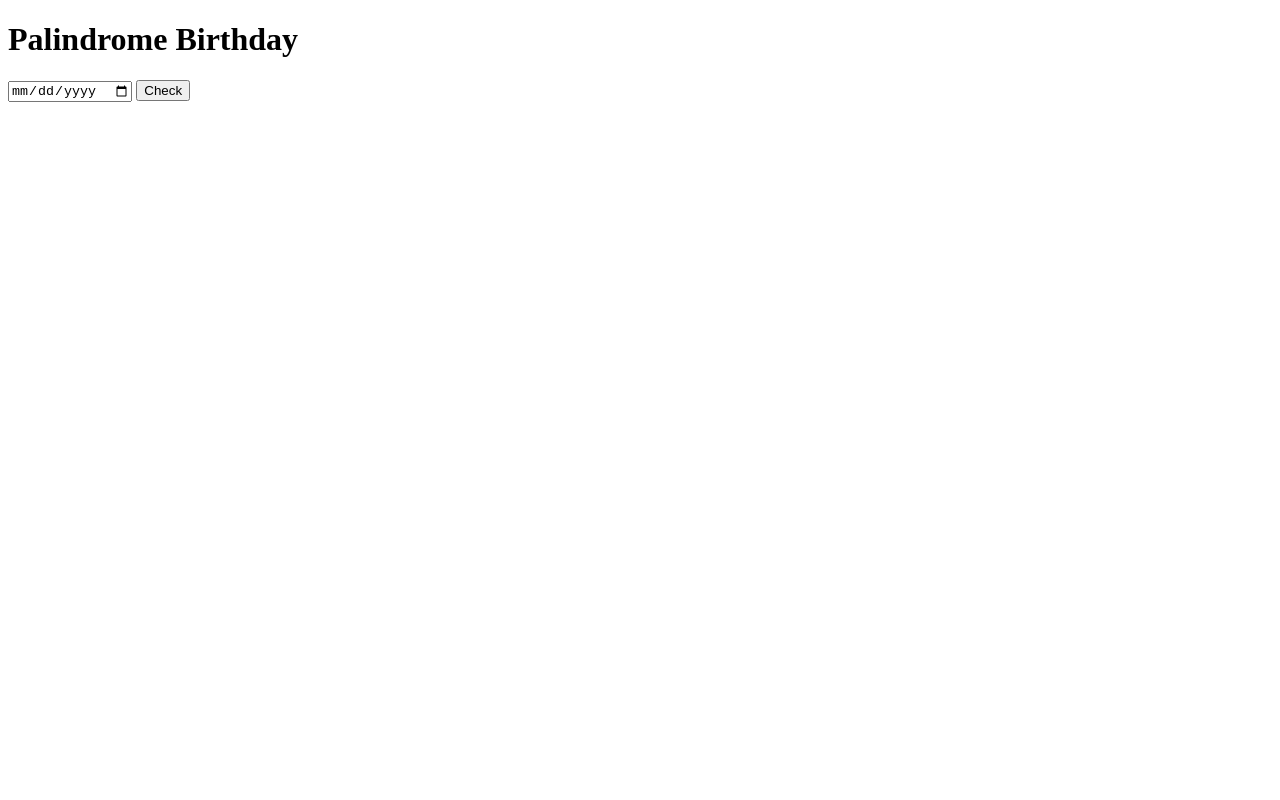
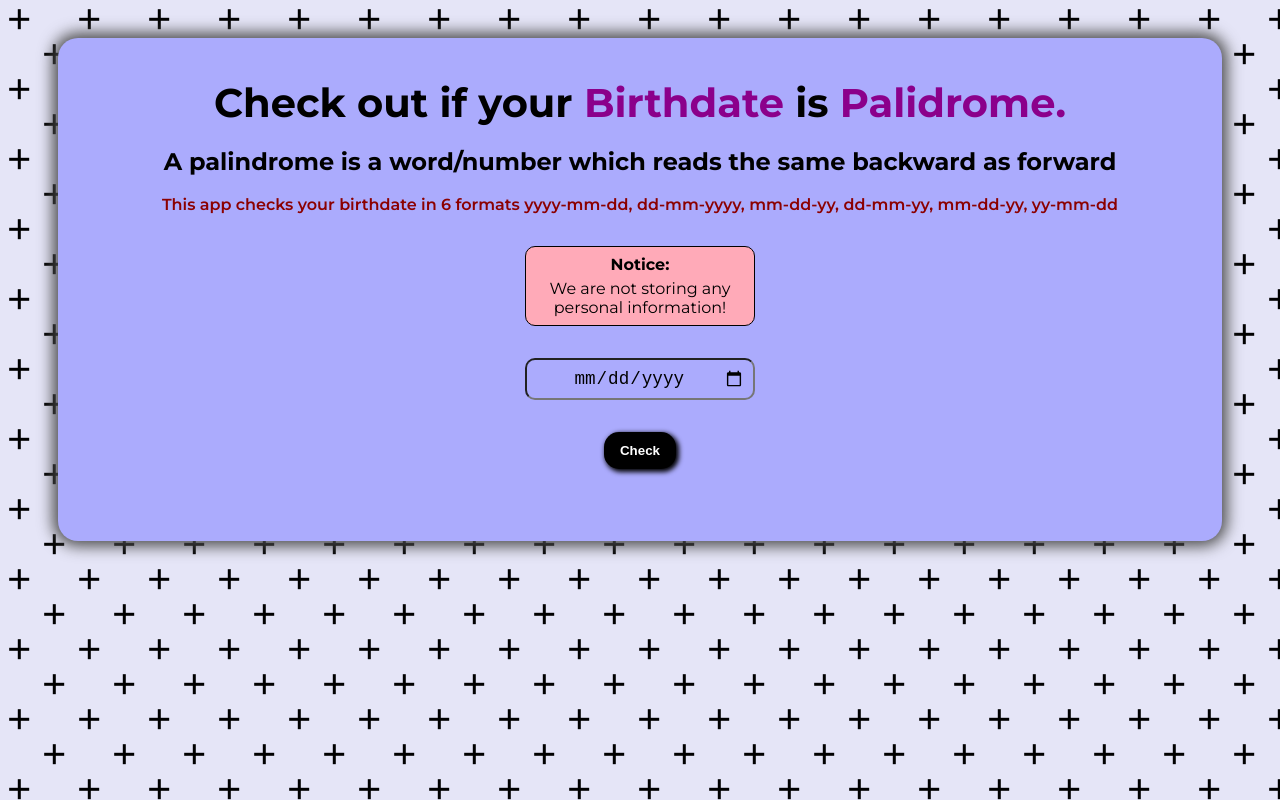
Before and after one commit to Tarandeep-s1ngh/Palindrome-Birthday, a plain HTML site: page index.html in a window 1280 px wide. Drawn offline with Linux system fonts and the light colour scheme.

Commit message:
feat: next palindrome date

```diff
--- a/app.js
+++ b/app.js
@@ -17,11 +17,11 @@ function clickHandler(e) {
         var isPalindrome = checkPalindromeForAllDateFormats(date);
 
         if(isPalindrome) {
-            output.innerText = 'Yay! Your Birthday is a Palindrome! 🥳';
+            output.innerText = `Wow! Your Birthday is a Palindrome! 🥳`;
         }
         else {
             var [count, nextDate] = getNextPalindromeDate(date);
-            output.innerText = 'Aww! Your birthdate is not palindrome. The nearest palindrome date is ${nextDate.day}-${nextDate.month}-${nextDate.year} You missed it by ${count} days. 🙁';
+            output.innerText = `Aww! Your birthday is not a palindrome. The nearest palindrome date is ${nextDate.day}-${nextDate.month}-${nextDate.year}. You missed it by ${count} days. 🙁`;
         }
     }
 }
@@ -161,3 +161,99 @@ function getNextPalindromeDate(date) {
 
     return [count, nextDate];
 }
+
+// function getPrevDate(date) {
+//     var day = date.day - 1;
+//     var month = date.month;
+//     var year = date.year;
+
+//     var monthswith31 = [1, 3, 5, 7, 8, 10, 12];
+//     var monthsWith30 = [4, 6, 9, 11];
+
+//     if(month === 3) {
+//         if(isLeapYear(year)) {
+//             if(day < 1) {
+//                 day = 29;
+//                 month--;
+//             }
+//         }
+//         else {
+//             if(day < 1) {
+//                 day  = 28;
+//                 month--;
+//             }
+//         }
+
+//     }
+//     else if(month === 2 || month === 4 || month === 6 || month === 8 || month === 9 || month === 11 ) {
+//         if(day < 1) {
+//             day = 31;
+//             month--;
+//         }
+//     }
+
+//     else if(month === 1) {
+//         if(day < 1) {
+//             day = 31;
+//             month = 12;
+//             year--;
+//         }
+//     }
+
+//     else {
+//         if(day < 1) {
+//             day = 30;
+//             month--;
+//         }
+//     }
+
+//     return {
+//         day: day,
+//         month: month,
+//         year: year
+//     };
+// }
+
+// function getPrevPalindromeDate(date) {
+//     var count = 0;
+//     var prevDate = getPrevDate(date);
+
+//     while(1) {
+//         count++;
+//         var isPalindrome = checkPalindromeForAllDateFormats(prevDate);
+//         if(isPalindrome) {
+//             break;
+//         }
+//         prevDate = getPrevDate(prevDate);
+//     }
+
+//     return [count, prevDate];
+// }
+
+// function checkNearest(nextDate, prevDate, date) {
+//     if( (nextDate - date) >= (date - prevDate) ) {
+//         return prevDate;
+//     }
+//     else
+//     return nextDate;
+// }
+
+// var nextDate = {
+//     day: 1,
+//     month: 8,
+//     year: 2021
+// };
+
+// var prevDate = {
+//     day: 8,
+//     month: 8,
+//     year: 2021
+// };
+
+// var date = {
+//     day: 9,
+//     month: 8,
+//     year: 2021
+// };
+
+// console.log(checkNearest(nextDate, prevDate, date));
--- a/index.html
+++ b/index.html
@@ -10,13 +10,23 @@
 </head>
 <body>
 
-    <h1>Palindrome Birthday</h1>
+        <main>
 
-    <input type="date" id="date-input" />
+            <h1>Check out if your <span class="clr-change">Birthdate</span> is <span class="clr-change">Palidrome.</span></h1>
+            <h2>A palindrome is a word/number which reads the same backward as forward</h2>
 
-    <button id="check-btn">Check</button>
+            <div style="color: darkred; font-weight: 600;">This app checks your birthdate in 6 formats yyyy-mm-dd, dd-mm-yyyy, mm-dd-yy, dd-mm-yy, mm-dd-yy, yy-mm-dd</div>
 
-    <div id="output"></div>
+            <div id="notice-div"> <div style="font-weight: bold; margin: 0; padding-bottom: 5px;">Notice:</div> We are not storing any personal information!</div>
+
+            <input type="date" id="date-input" required />
+
+            <button id="check-btn">Check</button>
+
+            <div id="output"></div>
+
+
+        </main>
 
     <script src="app.js"></script>
 </body>
--- a/style.css
+++ b/style.css
@@ -0,0 +1,85 @@
+@import url('https://fonts.googleapis.com/css2?family=Montserrat:wght@400;600;700&display=swap');
+
+*, *::after, *::before {
+    margin: 1.2rem;
+    padding: 0;
+    box-sizing: border-box;
+}
+
+:root {
+    text-align: center;
+}
+
+body {
+    font-family: 'Montserrat', sans-serif;
+    background-color: #e5e5f7;
+    background: radial-gradient(circle, transparent 20%, #e5e5f7 20%, #e5e5f7 80%, transparent 80%, transparent), radial-gradient(circle, transparent 20%, #e5e5f7 20%, #e5e5f7 80%, transparent 80%, transparent) 35px 35px, linear-gradient(#000000 2.8000000000000003px, transparent 2.8000000000000003px) 0 -1.4000000000000001px, linear-gradient(90deg, #000000 2.8000000000000003px, #e5e5f7 2.8000000000000003px) -1.4000000000000001px 0;
+    background-size: 70px 70px, 70px 70px, 35px 35px, 35px 35px;
+}
+
+main {
+    border: none;
+    padding: 0.5rem;
+    border-radius: 20px;
+    background-color: #ababfd;
+    box-shadow: 0px 0px 15px 5px rgb(75, 75, 75);
+}
+
+h1 {
+    margin: 2rem 0 1rem;
+    font-size: 40px;
+    font-weight: bold;
+}
+
+.clr-change {
+    margin: 0;
+    color: darkmagenta;
+}
+
+#notice-div {
+    border: 1px solid black;
+    border-radius: 10px;
+    padding: 0.5rem;
+    max-width: 20%;
+    margin: 2rem auto;
+    background-color: rgb(255, 170, 184);
+}
+
+input {
+    display: block;
+    margin: 2rem auto;
+    padding: 0.5rem;
+    min-width: 20%;
+    font-size: 1.1rem;
+    text-align: center;
+    border-radius: 10px;
+    background-color: transparent;
+}
+
+button {
+    display: block;
+    margin: 2rem auto;
+    padding: 0.7rem 1rem;
+    border-radius: 15px;
+    border: none;
+    box-shadow: 2px 2px 5px 1px black;
+    background-color: black;
+    color: white;
+    font-weight: 600;
+}
+
+button:hover {
+    cursor: pointer;
+    background-color: transparent;
+    color: black;
+
+}
+
+#output {
+    display: block;
+    margin: auto;
+    max-width: 55%;
+    padding-bottom: 2rem;
+    font-weight: bold;
+    font-size: 1.4rem;
+}
```
